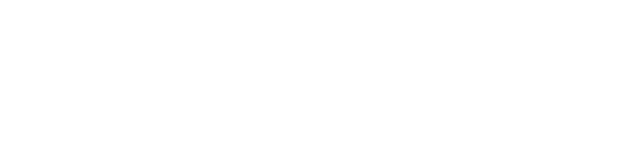
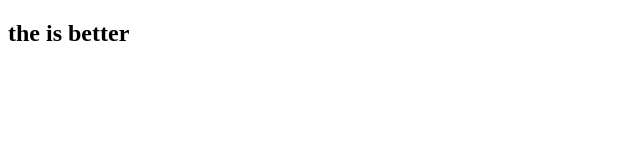
Before and after one commit to Ynb919/TechCampus-one, a plain HTML site: page index.html in a window 1280 px wide. Shown: the whole page, without its empty margins (0-640 px from the left). Drawn offline with Linux system fonts and the light colour scheme.

Commit message:
this is the last

```diff
--- a/index.html
+++ b/index.html
@@ -5,6 +5,6 @@
     <title>Title</title>
 </head>
 <body>
-
+<h2> the is better</h2>
 </body>
 </html>
```
